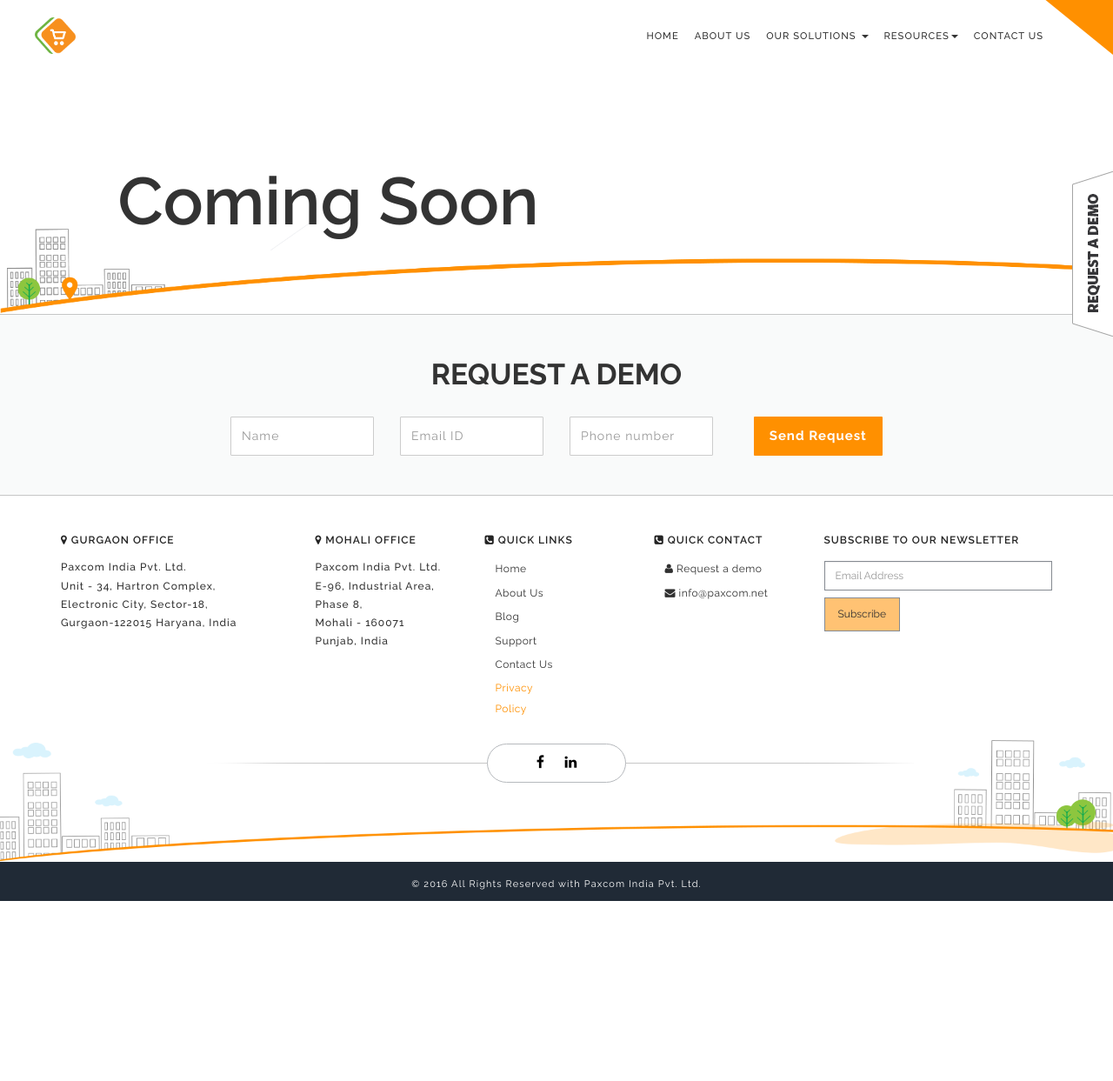
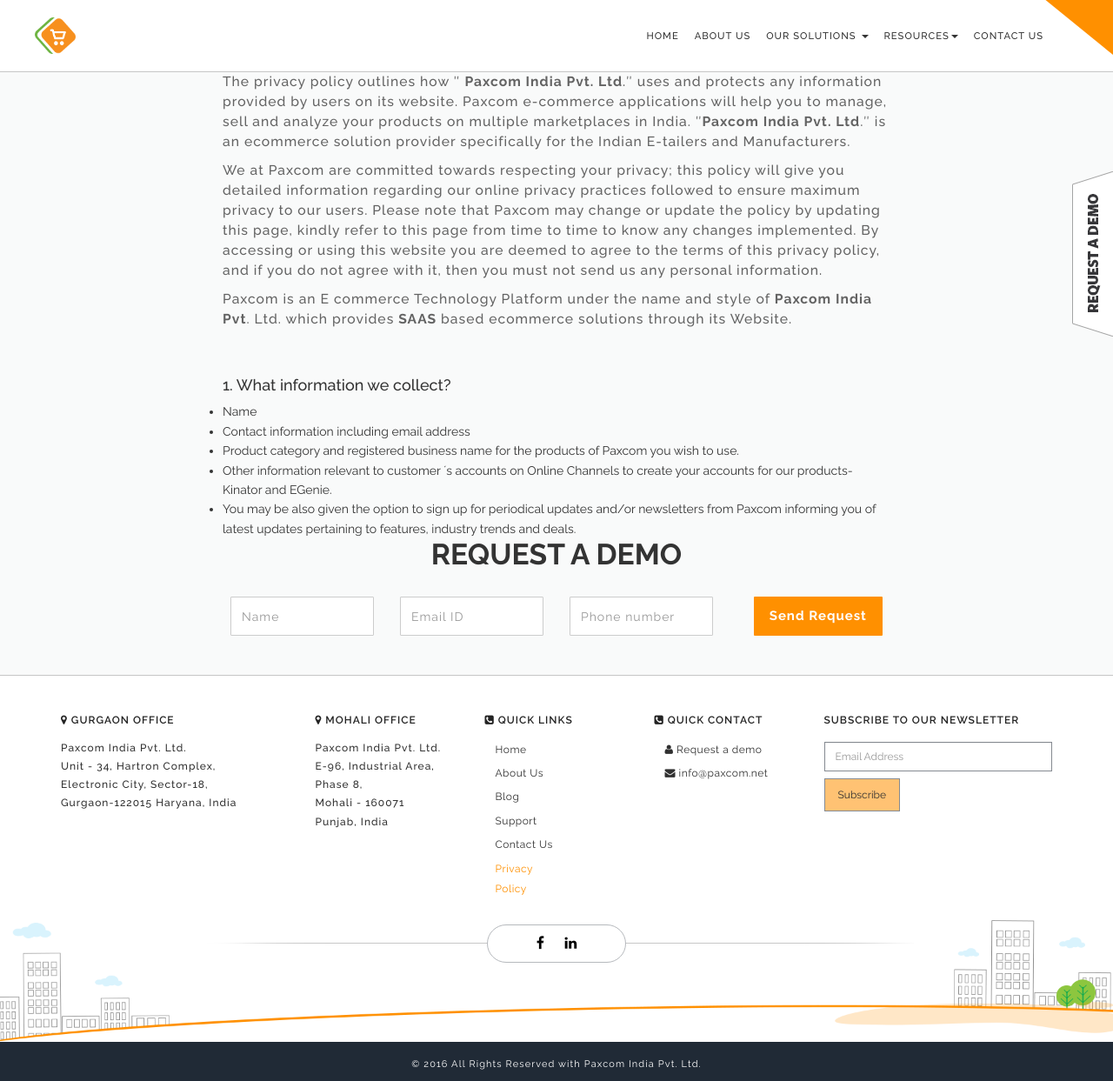
Before and after one commit to paxcom/paxcom.github.io, a Jekyll site: the page built from privacy_policy.md, in a window 1280 px wide. Shown: the whole page at 87% size. Built offline with Jekyll 4.4.1, drawn with Linux system fonts in a browser that asks for light colours; comment, search, counter and statistics services are not loaded; before the commit the page ends 1036 px from its top, so only the background shows below that.

Commit message:
file change

```diff
--- a/privacy_policy.md
+++ b/privacy_policy.md
@@ -2,36 +2,49 @@
 layout: default
 ---
 <div class="clearfix"></div>
+<style>
+.why_sec_cont {
+	width: 100%;
+	float: left;
+	padding: 0 20%;
+	box-sizing: border-box;
+}
+.row {
+	margin-right: -15px;
+	margin-left: -15px;
+}
+.pri_sec h4 {
+	padding: 45px 0 0;
+}
+.pri_sec p {
+	color: #636363;
+	line-height: 23px;
+}
+</style>
 
-<!-- START This is a typical Twitter Bootstrap Carousel -->
-<!-- Carousel -->
-<div id="carousel-example-generic" class="carousel slide carousel-fade" data-ride="carousel">
+<div class="why_sec_cont pri_sec">
+  <div class="row">
+    <div class="col-lg-12">
 
+      <p>The privacy policy outlines  how &Prime; <strong>Paxcom India Pvt. Ltd</strong>.&Prime; uses and protects any information provided by users  on its website. Paxcom e-commerce applications will help you to manage, sell and analyze your products on multiple marketplaces in India. &Prime;<strong>Paxcom India Pvt. Ltd</strong>.&Prime; is an ecommerce solution provider specifically for the Indian E-tailers and Manufacturers. </p>
 
-  <!-- Wrapper for slides -->
-  <div class="carousel-inner paxcom-home">
-    <div class="item item-bootom item-0 active">
-      <div class="container-fluid">
-        <div class="carousel-caption">
-          <h1>
-          	 <span>Coming Soon </span>
-        	<!--	<p>We have received your enquiry and will respond to you soon.</p> -->
-      		</h1>
+      <p>We at Paxcom are committed towards respecting your privacy; this policy will give you detailed information regarding our online privacy practices followed to ensure maximum privacy to our users. Please note that Paxcom may change or update the policy by updating this page, kindly refer to this page from time to time to know any changes implemented. By accessing or using this website you are deemed to agree to the terms of this privacy policy, and if you do not agree with it, then you must not send us any personal information.</p>
 
+      <p>Paxcom is an E commerce Technology Platform under the name and style of <strong>Paxcom India Pvt</strong>. Ltd. which provides <strong>SAAS</strong> based ecommerce solutions through its Website.</p>
 
-            <!--<a href="{{site.baseurl}}/index.html" class="btn-more page-scroll">Know more</a>-->
+      <h4>1. What information we collect?</h4>
 
-            <!--<div class="shop-img"> <img src="{{ site.baseurl }}/images/local-shop.png" alt="Paxcom" class="img-responsive"></div>-->
-        </div>
-      </div>
+      <ul>
+        <li> Name </li>
+        <li> Contact information including email address </li>
+        <li> Product category and registered business name for the products of Paxcom you wish to use.</li>
+        <li> Other information relevant to customer &acute;s accounts on Online Channels to create your accounts for our products- Kinator and EGenie. </li>
+        <li> You may be also given the option to sign up for periodical updates and/or newsletters from Paxcom informing you of latest updates pertaining to features, industry trends and deals. </li>
+      </ul>
+
     </div>
-
-
-
   </div>
-  <!-- End Wrapper for slides -->
 </div>
-
 
 {% include signup-request.html %}
 {% include footer.html %}
```
